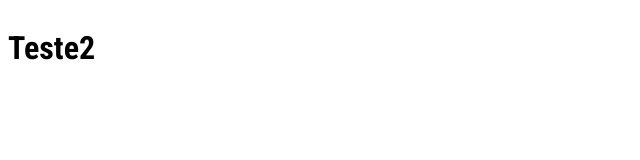
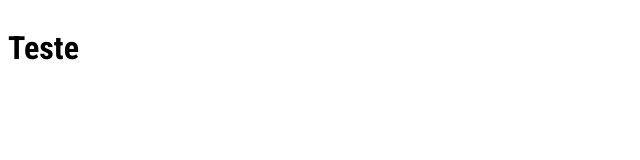
Before and after one commit to atomotavio/ecommerce-api, a React (Create React App) app: page / in a window 1280 px wide. Shown: the top 160 px of the page, without its empty margins (0-640 px from the left). Built offline with nearby package versions, Linux system fonts and the light colour scheme.

Commit message:
feature: create home and product page

```diff
--- a/src/pages/teste/teste.jsx
+++ b/src/pages/home/index.jsx
@@ -1,7 +1,7 @@
-function Teste () {
+function Home () {
     return(
         <h1>Teste</h1>
     )
 }
 
-export default Teste;
+export default Home;
--- a/src/pages/teste2/teste2.jsx
+++ b/src/pages/product/index.jsx
@@ -1,7 +1,7 @@
-function Teste () {
+function Product () {
     return(
         <h1>Teste2</h1>
     )
 }
 
-export default Teste;
+export default Product;
--- a/src/routes/index.jsx
+++ b/src/routes/index.jsx
@@ -1,6 +1,6 @@
 import { BrowserRouter, Routes, Route,  Navigate } from "react-router-dom";
-import Teste from "../pages/teste/teste";
-import Teste2 from "../pages/teste2/teste2"
+import Teste from "../pages/home";
+import Teste2 from "../pages/product";
 
 //TODO: make the paths constants
 
@@ -8,8 +8,8 @@ const Router = () => {
     return(
         <BrowserRouter>
             <Routes>
-                <Route path="som" element={<Teste/>}/>
-                <Route path="/*" element={<Teste2/>}/>
+                <Route path="/*" element={<Teste/>}/>
+                <Route path="/product" element={<Teste2/>}/>
             </Routes>
         </BrowserRouter>
     )
```
